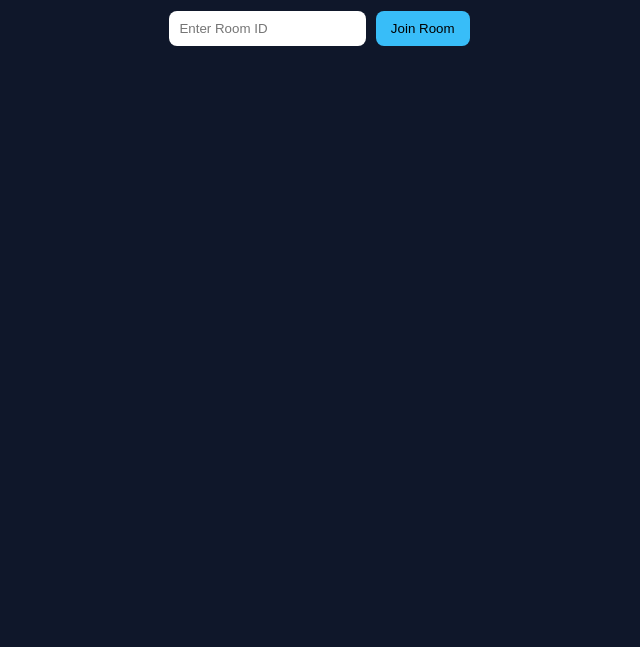
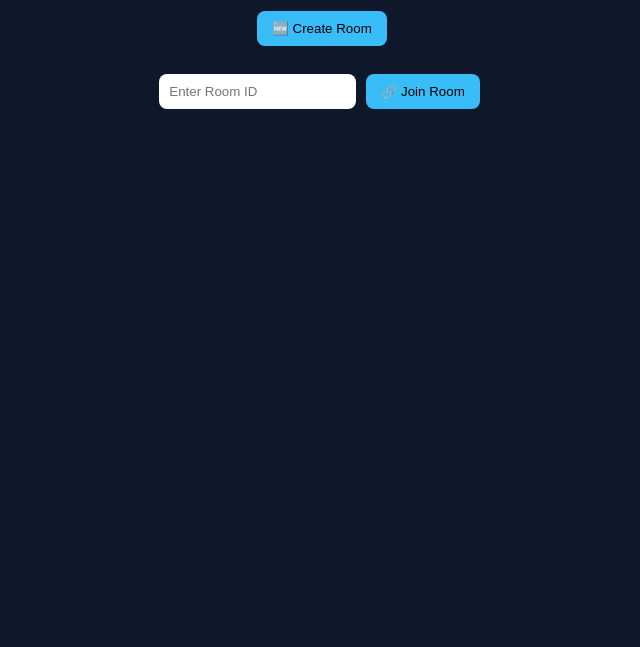
Before and after one commit to munna1127/screenshare, a website: page public/index.html in a window 1280 px wide. Shown: the part 153-800 px from the top of the page, without its empty margins (318-958 px from the left). Drawn offline with Linux system fonts and the light colour scheme.

Commit message:
Update index.html

```diff
--- a/public/index.html
+++ b/public/index.html
@@ -1,7 +1,7 @@
 <!DOCTYPE html>
 <html>
 <head>
-  <title>Join Room</title>
+  <title>Screen Share App</title>
   <link rel="stylesheet" href="style.css">
 </head>
 <body>
@@ -9,13 +9,24 @@
 <div class="center">
   <h1>🚀 Screen Share App</h1>
 
-  <input id="room" placeholder="Enter Room ID">
-  <button onclick="join()">Join Room</button>
+  <button onclick="createRoom()">🆕 Create Room</button>
+
+  <br><br>
+
+  <input id="roomInput" placeholder="Enter Room ID">
+  <button onclick="joinRoom()">🔗 Join Room</button>
 </div>
 
 <script>
-function join() {
-  const room = document.getElementById("room").value;
+function createRoom() {
+  const roomId = Math.random().toString(36).substring(2, 8);
+  alert("Room ID: " + roomId);
+  window.location.href = "/room.html?room=" + roomId;
+}
+
+function joinRoom() {
+  const room = document.getElementById("roomInput").value;
+  if (!room) return alert("Enter Room ID");
   window.location.href = "/room.html?room=" + room;
 }
 </script>
```
